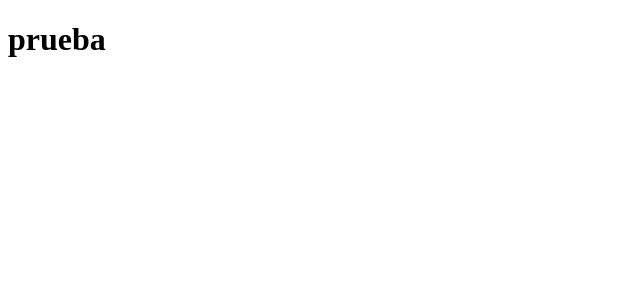
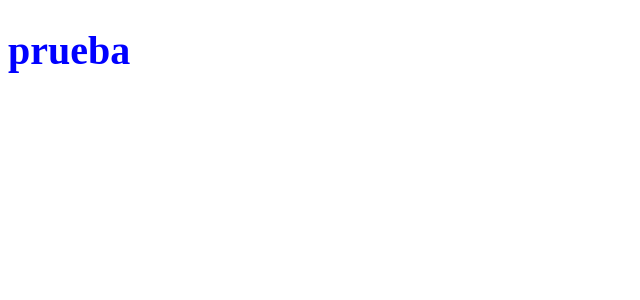
Before and after one commit to gomezjhon1022/platzi-conf-store, a React app: page / in a window 1280 px wide. Shown: the top 300 px of the page, without its empty margins (0-640 px from the left). Built offline with nearby package versions, Linux system fonts and the light colour scheme.

Commit message:
Añadir configuración estilos al webpack.config

```diff
--- a/package.json
+++ b/package.json
@@ -22,8 +22,10 @@
     "@babel/preset-env": "^7.18.10",
     "@babel/preset-react": "^7.18.6",
     "babel-loader": "^8.2.5",
+    "css-loader": "^6.7.1",
     "html-loader": "^4.1.0",
     "html-webpack-plugin": "^5.5.0",
+    "mini-css-extract-plugin": "^2.6.1",
     "webpack": "^5.74.0",
     "webpack-cli": "^4.10.0",
     "webpack-dev-server": "^4.10.0"
--- a/src/components/App.jsx
+++ b/src/components/App.jsx
@@ -1,4 +1,5 @@
-import React from 'react'
+import React from 'react';
+import '../styles/components/app.css';
 
 const App = () => {
   return (
--- /dev/null
+++ b/src/styles/components/app.css
@@ -0,0 +1,4 @@
+h1 {
+  font-size: 40px;
+  color: blue;
+}
--- a/webpack.config.js
+++ b/webpack.config.js
@@ -1,5 +1,6 @@
 const path = require('path');
 const HtmlWebpackPlugin = require('html-webpack-plugin');
+const MiniCssExtractPlugin = require('mini-css-extract-plugin');
 
 module.exports = {
   entry: './src/index.js',
@@ -26,6 +27,15 @@
             loader: 'html-loader'
           }
         ]
+      },
+      {
+        test: /\.css$/,
+        use: [
+          {
+            loader: MiniCssExtractPlugin.loader,
+          },
+          'css-loader'
+        ]
       }
     ]
   },
@@ -35,6 +45,9 @@
       template: './public/index.html',
       filename: './index.html'
     }),
+    new MiniCssExtractPlugin({
+      filename: 'assets/[name].css',
+    })
   ],
   devServer: {
     static: path.join(__dirname,'dist'),
```
Also changed, not shown: 1 other file (tests, documents, lock files or other folders).
